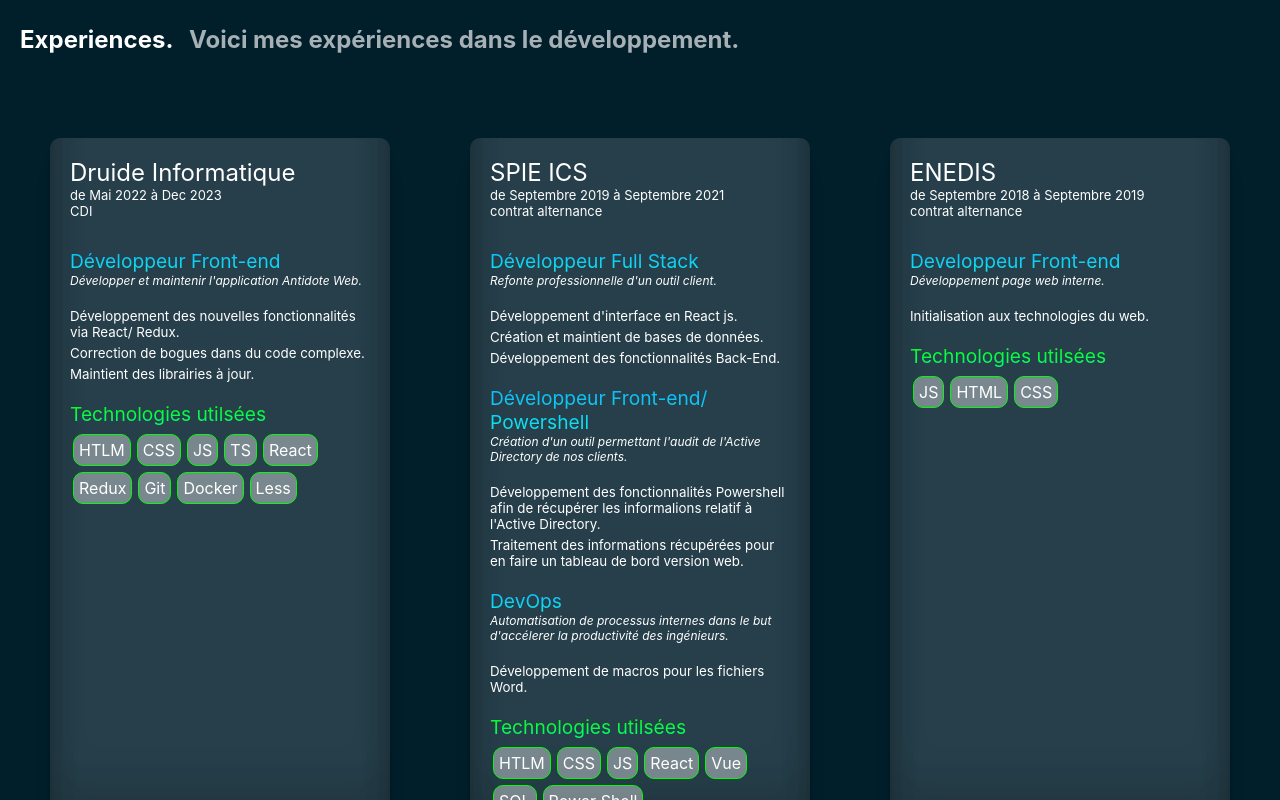
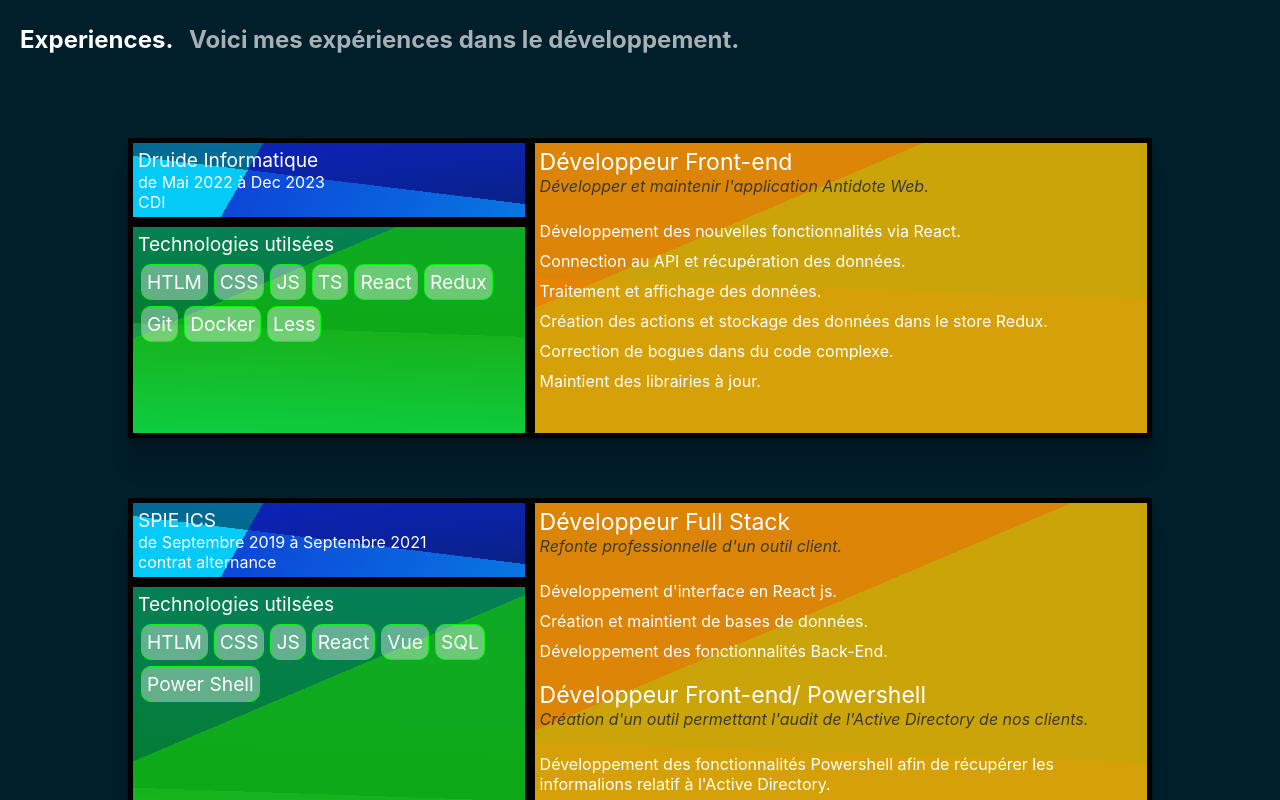
Before and after one commit to TiboLeFreapon/portifolio-actuel, a React (Create React App) app: page / in a window 1280 px wide. Shown: the part 2280-3080 px from the top of the page. Built offline with nearby package versions, Linux system fonts and the light colour scheme.

Commit message:
Changement style experience.

```diff
--- a/src/components/Experience.js
+++ b/src/components/Experience.js
@@ -13,7 +13,8 @@
   }
   return (
     <div className="experience">
-      <div className="entete">
+      <div className="cote-gauche">
+        <div className="haut">
           <a href={experienceEnCours.lien} target="blank">
             <span className="societe">{experienceEnCours.societe}</span>
           </a>
@@ -23,8 +24,14 @@
             <span>{experienceEnCours.contrat}</span>
           </div>
         </div>
+        <div className="bas">
+          <Technologies indexExperience={props.indexExperience} />
+        </div>
+      </div>
+      <div className="cote-droit">
+
         {missions}
-      <Technologies indexExperience={props.indexExperience} />
+      </div>
     </div>
   );
 }
--- a/src/donnees/constantesCompetence.js
+++ b/src/donnees/constantesCompetence.js
@@ -34,7 +34,10 @@
             name: "Développeur Front-end",
             resume: "Développer et maintenir l'application Antidote Web.",
             taches: [
-              "Développement des nouvelles fonctionnalités via React/ Redux.",
+              "Développement des nouvelles fonctionnalités via React.",
+              "Connection au API et récupération des données.",
+              "Traitement et affichage des données.",
+              "Création des actions et stockage des données dans le store Redux.",
 
               "Correction de bogues dans du code complexe.",
 
--- a/src/style/pageContact.scss
+++ b/src/style/pageContact.scss
@@ -71,10 +71,11 @@
         }
 
         .form-contact {
-            margin: 100px;
-
+            margin: 100px auto;
             justify-content: center;
             display: flex;
+            width: 95%;
+            max-width: 600px;
 
             form {
                 color: rgba(0, 0, 0, 0.651);
@@ -85,7 +86,7 @@
                display: flex;
 
                 flex-direction: column;
-                width: 80%;
+                width: 90%;
                 max-width: 600px;
 
                 .phrase-entre{
@@ -95,11 +96,10 @@
 
                 .label-list {
                     margin-bottom: 40px;
-                    min-width: 300px;
                     display: flex;
                     align-self: center;
                     justify-content: center;
-                    width: 100%;
+                    width: 90%;
                     flex-direction: column;
 
                     label {
--- a/src/style/pageExp.scss
+++ b/src/style/pageExp.scss
@@ -17,7 +17,7 @@
 
             span {
 
-            margin: 0 0 0 10px;
+                margin: 0 0 0 10px;
                 color: rgba(255, 255, 255, 0.65);
             }
         }
@@ -33,23 +33,53 @@
         .experience {
             box-shadow: rgba(0, 0, 0, 0.17) 0px -23px 25px 0px inset, rgba(0, 0, 0, 0.15) 0px -36px 30px 0px inset, rgba(0, 0, 0, 0.1) 0px -79px 40px 0px inset, rgba(0, 0, 0, 0.06) 0px 2px 1px, rgba(0, 0, 0, 0.09) 0px 4px 2px, rgba(0, 0, 0, 0.09) 0px 8px 4px, rgba(0, 0, 0, 0.09) 0px 16px 8px, rgba(0, 0, 0, 0.09) 0px 32px 16px;
             //background-color: #fefefe15;
-            background-color: rgba(255, 255, 255, 0.15);
-            width: 300px;
+            width: 80%;
             text-align: left;
-            border-radius: 10px;
             margin: 30px;
-            padding: 20px 20px 35px 20px;
+            display: flex;
+            flex-direction: row;
+            min-height: 300px;
+            font-size: larger;
 
-            .entete {
+            .cote-gauche {
+                display: flex;
+                flex-direction: column;
+                height: 100%;
+                justify-content: space-evenly;
                 margin-bottom: 30px;
+                width: 40%;
 
-                .societe {
-                    font-size: x-large;
+                .haut {
+                    background: linear-gradient(120deg, rgba(3, 202, 247, 0.445) 0%, rgba(3, 202, 247, 0.445) 30%, rgb(14 36 207 / 79%) 30%, rgba(14, 37, 207, 0.508) 100%), linear-gradient(7deg, rgb(3, 202, 247) 0%, rgb(3, 202, 247)  50%, rgb(14 36 207 / 9%) 50%, rgba(14, 37, 207, 0.508) 100%);
+                    padding: 5px;
+                    border: 5px solid black;
+                    height: auto;
+
+                    .societe {
+                        //font-size: x-large;
+                    }
+
+                    .date {
+                        font-size: smaller;
+                    }
                 }
 
-                .date {
-                    font-size: small;
+                .bas {
+                    background: linear-gradient(157deg, rgba(3, 247, 40, 0.445) 0%, rgba(3, 247, 40, 0.445) 30%, rgba(17, 207, 14, 0.79) 30%, rgba(17, 207, 14, 0.79) 100%), linear-gradient(2deg, rgb(3, 202, 247) 0%, rgba(100, 125, 130, 0.45) 50%, rgba(14, 36, 207, 0.09) 50%, rgba(14, 37, 207, 0.508) 100%);
+                    padding: 5px;
+                    border: 5px solid black;
+                    min-height: auto;
+                    height: 100%;
                 }
+            }
+
+            .cote-droit {
+                background: linear-gradient(157deg, rgba(247, 137, 3, 0.809) 0%, rgba(247, 137, 3, 0.809) 30%, rgba(228, 176, 5, 0.79) 30%, rgba(228, 176, 5, 0.79) 100%), linear-gradient(2deg, rgba(229, 139, 5, 0.702) 0%, rgba(229, 139, 5, 0.702) 50%, rgba(207, 204, 14, 0.508) 50%, rgba(207, 204, 14, 0.508) 100%);
+
+                padding: 5px;
+                border: 5px solid black;
+                width: 60%;
+
             }
 
             .missions {
@@ -58,20 +88,22 @@
                 .nom-mission {
 
                     font-size: larger;
-                    background-color: #f3ec78;
-                    background-image: linear-gradient( #0eb5f7, #10e8ef);
-                    background-size: 100%;
-                    -webkit-background-clip: text;
-                    -moz-background-clip: text;
-                    -webkit-text-fill-color: transparent;
-                    -moz-text-fill-color: transparent;
+                    // background-color: #f3ec78;
+                    // background-image: linear-gradient(#0eb5f7, #10e8ef);
+                    // background-size: 100%;
+                    // -webkit-background-clip: text;
+                    // -moz-background-clip: text;
+                    // -webkit-text-fill-color: transparent;
+                    // -moz-text-fill-color: transparent;
 
                 }
 
                 .resume {
                     font-style: italic;
-                    font-size: 12px;
+                    // font-size: 12px;
+                    font-size: smaller;
                     margin-bottom: 10px;
+                    color: rgb(59, 58, 58);
                 }
 
                 .taches-contenu {
@@ -80,6 +112,9 @@
                     flex-direction: column;
                     gap: 5px;
                     font-size: smaller;
+                    .taches{
+                        margin-top: 5px;
+                    }
                 }
             }
 
@@ -87,20 +122,21 @@
 
                 .titre-techno {
 
-                    background-color: #f3ec78;
-                    background-image: linear-gradient(#0ef716, #00ff73);
-                    background-size: 100%;
-                    -webkit-background-clip: text;
-                    -moz-background-clip: text;
-                    -webkit-text-fill-color: transparent;
-                    -moz-text-fill-color: transparent;
-                    font-size: larger;
+                    // background-color: #f3ec78;
+                    // background-image: linear-gradient(#0ef716, #00ff73);
+                    // background-size: 100%;
+                    // -webkit-background-clip: text;
+                    // -moz-background-clip: text;
+                    // -webkit-text-fill-color: transparent;
+                    // -moz-text-fill-color: transparent;
+                    //font-size: larger;
                 }
 
                 .techno-utilise {
                     display: flex;
                     flex-wrap: wrap;
                     margin: 5px 0px;
+
                     span {
                         margin: 3px;
                         background-color: rgba(255, 255, 255, 0.382);
```
Lines whose indentation alone changed are shown as unchanged.
